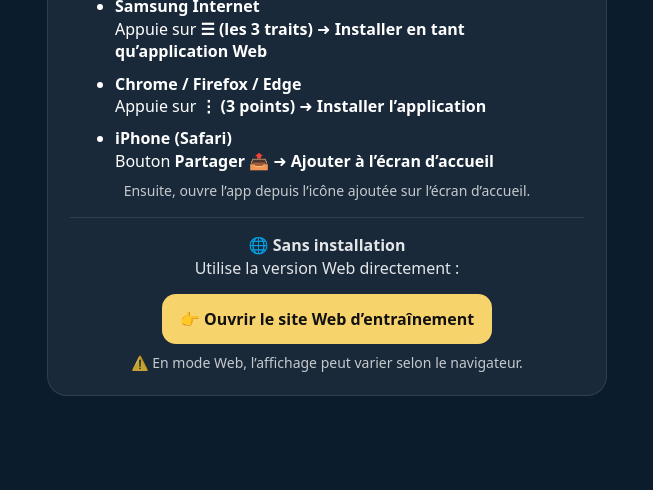
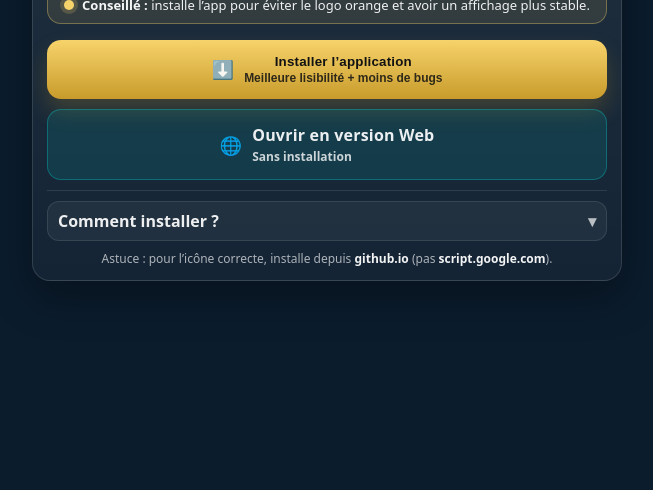
Before and after one commit to allanmoureau-hue/entrainement-la-casa, a plain HTML site: page index.html in a window 1280 px wide. Shown: the part 310-800 px from the top of the page, without its empty margins (313-966 px from the left). Drawn offline with Linux system fonts and the light colour scheme.

Commit message:
Update index.html

```diff
--- a/index.html
+++ b/index.html
@@ -1,136 +1,282 @@
 <!doctype html>
 <html lang="fr">
 <head>
-  <base target="_top">
   <meta charset="utf-8">
   <meta name="viewport" content="width=device-width, initial-scale=1, viewport-fit=cover">
   <title>Entrainement de La Casa</title>
 
-  <!-- PWA -->
   <link rel="manifest" href="manifest.json">
   <meta name="theme-color" content="#0b1c2d">
 
-  <!-- Icônes -->
   <link rel="icon" type="image/png" href="icon-512.png">
   <link rel="apple-touch-icon" href="icon-512.png">
 
   <style>
-    :root { color-scheme: dark; }
+    :root{
+      --bg:#0b1c2d;
+      --card: rgba(255,255,255,.06);
+      --line: rgba(255,255,255,.12);
+      --txt: #ffffff;
+      --muted: rgba(255,255,255,.78);
+
+      --gold1:#f7d36b;
+      --gold2:#c89b2b;
+
+      --cyan:#00cec8;
+      --cyan2:#008e8a;
+    }
+
     html, body {
-      margin:0;
-      height:100%;
-      background:#0b1c2d;
-      color:#fff;
-      font-family:system-ui,-apple-system,Segoe UI,Roboto,Arial;
+      margin:0; height:100%;
+      background: var(--bg);
+      color: var(--txt);
+      font-family: system-ui,-apple-system,Segoe UI,Roboto,Arial;
       -webkit-text-size-adjust: 100%;
-      text-size-adjust: 100%;
+      width:100%;
       overflow-x:hidden;
+      touch-action: manipulation;
     }
-    * { box-sizing:border-box; }
 
-    .wrap {
+    .wrap{
       min-height:100%;
       display:flex;
       align-items:center;
       justify-content:center;
-      padding:24px;
+      padding: 16px;
     }
-    .card {
-      width:min(560px, 100%);
-      background:rgba(255,255,255,.06);
-      border:1px solid rgba(255,255,255,.10);
-      border-radius:20px;
-      padding:22px;
+
+    .card{
+      width: min(560px, 100%);
+      background: linear-gradient(180deg, rgba(255,255,255,.08), rgba(255,255,255,.04));
+      border: 1px solid var(--line);
+      border-radius: 18px;
+      padding: 14px;
+      box-shadow: 0 16px 40px rgba(0,0,0,.35);
+      max-height: 86vh; /* évite le scroll écran */
+      overflow: hidden;
+    }
+
+    .title{
+      margin: 2px 0 6px 0;
+      font-size: 30px;
+      line-height: 1.08;
+      letter-spacing: .2px;
       text-align:center;
     }
-    .btn {
-      display:inline-block;
-      margin-top:14px;
-      padding:14px 18px;
-      border-radius:14px;
-      background:#f7d36b;
-      color:#111;
-      font-weight:800;
+
+    .sub{
+      margin: 0 0 10px 0;
+      text-align:center;
+      color: var(--muted);
+      font-size: 14px;
+      line-height: 1.35;
+    }
+
+    .badge{
+      display:inline-flex;
+      align-items:center;
+      gap:8px;
+      justify-content:center;
+      width:100%;
+      padding:10px 12px;
+      border-radius: 14px;
+      border: 1px solid rgba(247,211,107,.35);
+      background: rgba(247,211,107,.10);
+      color: rgba(255,255,255,.92);
+      font-size: 13px;
+      line-height: 1.25;
+      margin-bottom: 10px;
+      box-sizing: border-box;
+    }
+
+    .dot{
+      width:10px;height:10px;border-radius:99px;
+      background: var(--gold1);
+      box-shadow: 0 0 0 4px rgba(247,211,107,.18);
+      flex:0 0 auto;
+    }
+
+    .btns{
+      display:grid;
+      grid-template-columns: 1fr;
+      gap:10px;
+      margin-top: 6px;
+    }
+
+    .btn{
+      display:flex;
+      align-items:center;
+      justify-content:center;
+      gap:10px;
+      padding: 14px 14px;
+      border-radius: 14px;
       text-decoration:none;
+      font-weight: 900;
+      letter-spacing:.2px;
+      border: none;
+      cursor: pointer;
       user-select:none;
       -webkit-tap-highlight-color: transparent;
     }
-    .muted {
-      opacity:.88;
-      margin-top:10px;
-      line-height:1.45;
-      font-size:16px;
+
+    .btn-primary{
+      background: linear-gradient(180deg, var(--gold1), var(--gold2));
+      color:#121212;
+      box-shadow: 0 12px 22px rgba(200,155,43,.22);
     }
-    hr {
-      border:none;
-      height:1px;
-      background:rgba(255,255,255,.10);
-      margin:16px 0;
+
+    .btn-secondary{
+      background: rgba(0,206,200,.12);
+      border: 1px solid rgba(0,206,200,.35);
+      color: rgba(255,255,255,.92);
     }
-    ul {
-      text-align:left;
-      max-width:460px;
-      margin:10px auto 0;
-      padding-left:18px;
-      line-height:1.4;
+
+    .btn small{
+      font-weight: 700;
+      opacity: .85;
+      display:block;
+      margin-top: 2px;
+      font-size: 12px;
+      letter-spacing: 0;
     }
-    li { margin:10px 0; }
-    .small {
+
+    .icon{
+      font-size: 18px;
+      line-height: 1;
+      opacity:.95;
+    }
+
+    details{
+      margin-top: 10px;
+      border-top: 1px solid rgba(255,255,255,.10);
+      padding-top: 10px;
+    }
+
+    summary{
+      list-style: none;
+      cursor: pointer;
+      font-weight: 800;
+      color: rgba(255,255,255,.92);
+      display:flex;
+      align-items:center;
+      justify-content:space-between;
+      gap:10px;
+      padding: 8px 10px;
+      border-radius: 12px;
+      background: rgba(255,255,255,.05);
+      border: 1px solid rgba(255,255,255,.10);
+      user-select:none;
+    }
+    summary::-webkit-details-marker { display:none; }
+
+    .chev{
       opacity:.75;
-      font-size:14px;
-      margin-top:10px;
-      line-height:1.35;
+      font-weight:900;
+      transform: rotate(0deg);
+      transition: transform .15s ease;
     }
+    details[open] .chev{ transform: rotate(180deg); }
+
+    .help{
+      margin: 10px 4px 0 4px;
+      display:grid;
+      gap:8px;
+      color: var(--muted);
+      font-size: 13px;
+      line-height: 1.25;
+    }
+
+    .row{
+      display:flex;
+      align-items:flex-start;
+      gap:10px;
+      padding: 10px;
+      border-radius: 14px;
+      background: rgba(255,255,255,.04);
+      border: 1px solid rgba(255,255,255,.08);
+    }
+
+    .pill{
+      flex:0 0 auto;
+      font-size: 12px;
+      padding: 6px 10px;
+      border-radius: 999px;
+      font-weight: 900;
+      color: rgba(255,255,255,.95);
+      letter-spacing:.2px;
+    }
+    .pill-samsung{ background: rgba(50,130,255,.18); border: 1px solid rgba(50,130,255,.35); }
+    .pill-chrome{ background: rgba(0,206,200,.12); border: 1px solid rgba(0,206,200,.35); }
+    .pill-iphone{ background: rgba(255,255,255,.10); border: 1px solid rgba(255,255,255,.18); }
+
+    .tiny{
+      margin-top: 10px;
+      text-align:center;
+      font-size: 12px;
+      color: rgba(255,255,255,.65);
+      line-height: 1.25;
+    }
+
+    b{ color: rgba(255,255,255,.95); }
   </style>
 </head>
+
 <body>
   <div class="wrap">
     <div class="card">
-      <h1 style="margin:0 0 8px 0;">Entrainement de La Casa</h1>
+      <div class="title">Entrainement de La Casa</div>
 
-      <div class="muted">
-        📱 Cette application fonctionne de deux façons : <b>installée</b> (recommandé) ou en <b>version Web</b>.
+      <div class="badge">
+        <span class="dot"></span>
+        <span><b>Conseillé :</b> installe l’app pour éviter le logo orange et avoir un affichage plus stable.</span>
       </div>
 
-      <hr>
+      <div class="btns">
+        <!-- Bouton install : on affiche les explications (et si le navigateur propose une install, le user le fera via le menu) -->
+        <button class="btn btn-primary" id="installBtn" type="button">
+          <span class="icon">⬇️</span>
+          <span>
+            Installer l’application
+            <small>Meilleure lisibilité + moins de bugs</small>
+          </span>
+        </button>
 
-      <div class="muted" style="margin-top:0;">
-        ✅ <b>Recommandé : installer l’application</b><br>
-        (meilleure lisibilité + moins de bugs)
+        <!-- Bouton web : ouvre directement l'Apps Script -->
+        <a class="btn btn-secondary" id="webBtn" href="#">
+          <span class="icon">🌐</span>
+          <span>
+            Ouvrir en version Web
+            <small>Sans installation</small>
+          </span>
+        </a>
       </div>
 
-      <ul>
-        <li>
-          <b>Samsung Internet</b><br>
-          Appuie sur <b>☰ (les 3 traits)</b> ➜ <b>Installer en tant qu’application Web</b>
-        </li>
-        <li>
-          <b>Chrome / Firefox / Edge</b><br>
-          Appuie sur <b>⋮ (3 points)</b> ➜ <b>Installer l’application</b>
-        </li>
-        <li>
-          <b>iPhone (Safari)</b><br>
-          Bouton <b>Partager</b> 📤 ➜ <b>Ajouter à l’écran d’accueil</b>
-        </li>
-      </ul>
+      <details id="howto">
+        <summary>
+          <span>Comment installer ?</span>
+          <span class="chev">▾</span>
+        </summary>
 
-      <div class="small">
-        Ensuite, ouvre l’app depuis l’icône ajoutée sur l’écran d’accueil.
-      </div>
+        <div class="help">
+          <div class="row">
+            <span class="pill pill-samsung">Samsung Internet</span>
+            <div>Menu <b>☰</b> (3 traits) → <b>Installer en tant qu’application Web</b></div>
+          </div>
 
-      <hr>
+          <div class="row">
+            <span class="pill pill-chrome">Chrome / Firefox / Edge</span>
+            <div>Menu <b>⋮</b> (3 points) → <b>Installer l’application</b> / <b>Ajouter à l’écran d’accueil</b></div>
+          </div>
 
-      <div class="muted" style="margin-top:0;">
-        🌐 <b>Sans installation</b><br>
-        Utilise la version Web directement :
-      </div>
+          <div class="row">
+            <span class="pill pill-iphone">iPhone (Safari)</span>
+            <div>Bouton <b>Partager</b> → <b>Sur l’écran d’accueil</b></div>
+          </div>
+        </div>
+      </details>
 
-      <a class="btn" id="openBtn" href="#">
-        👉 Ouvrir le site Web d’entraînement
-      </a>
-
-      <div class="small">
-        ⚠️ En mode Web, l’affichage peut varier selon le navigateur.
+      <div class="tiny">
+        Astuce : pour l’icône correcte, installe depuis <b>github.io</b> (pas <b>script.google.com</b>).
       </div>
     </div>
   </div>
@@ -138,19 +284,27 @@
   <script>
     const APP_URL = "https://script.google.com/macros/s/AKfycbxJLDEutOHmlmNLsjmQBNBCU9pvG-ZM93ilE_XoNf4MWF_PwniGiauf3Z3nf5LpS0ao/exec";
 
-    // Bouton : ouvre la version Web (Apps Script)
-    document.getElementById("openBtn").addEventListener("click", (e) => {
+    // Ouvrir en version Web
+    document.getElementById("webBtn").addEventListener("click", (e) => {
       e.preventDefault();
-      window.location.href = APP_URL;
+      location.href = APP_URL;
     });
 
-    // Si lancé en "app installée", on redirige direct vers l'app
+    // Installer : on ouvre directement les instructions (sans blabla)
+    document.getElementById("installBtn").addEventListener("click", () => {
+      const d = document.getElementById("howto");
+      d.open = true;
+      // petit scroll interne si besoin (mais la card est pensée pour éviter)
+      d.scrollIntoView({ behavior: "smooth", block: "nearest" });
+    });
+
+    // Si lancé en "app installée", on redirige direct
     const isStandalone =
       window.matchMedia("(display-mode: standalone)").matches ||
       window.navigator.standalone === true;
 
     if (isStandalone) {
-      window.location.replace(APP_URL);
+      location.replace(APP_URL);
     }
   </script>
 </body>
```
